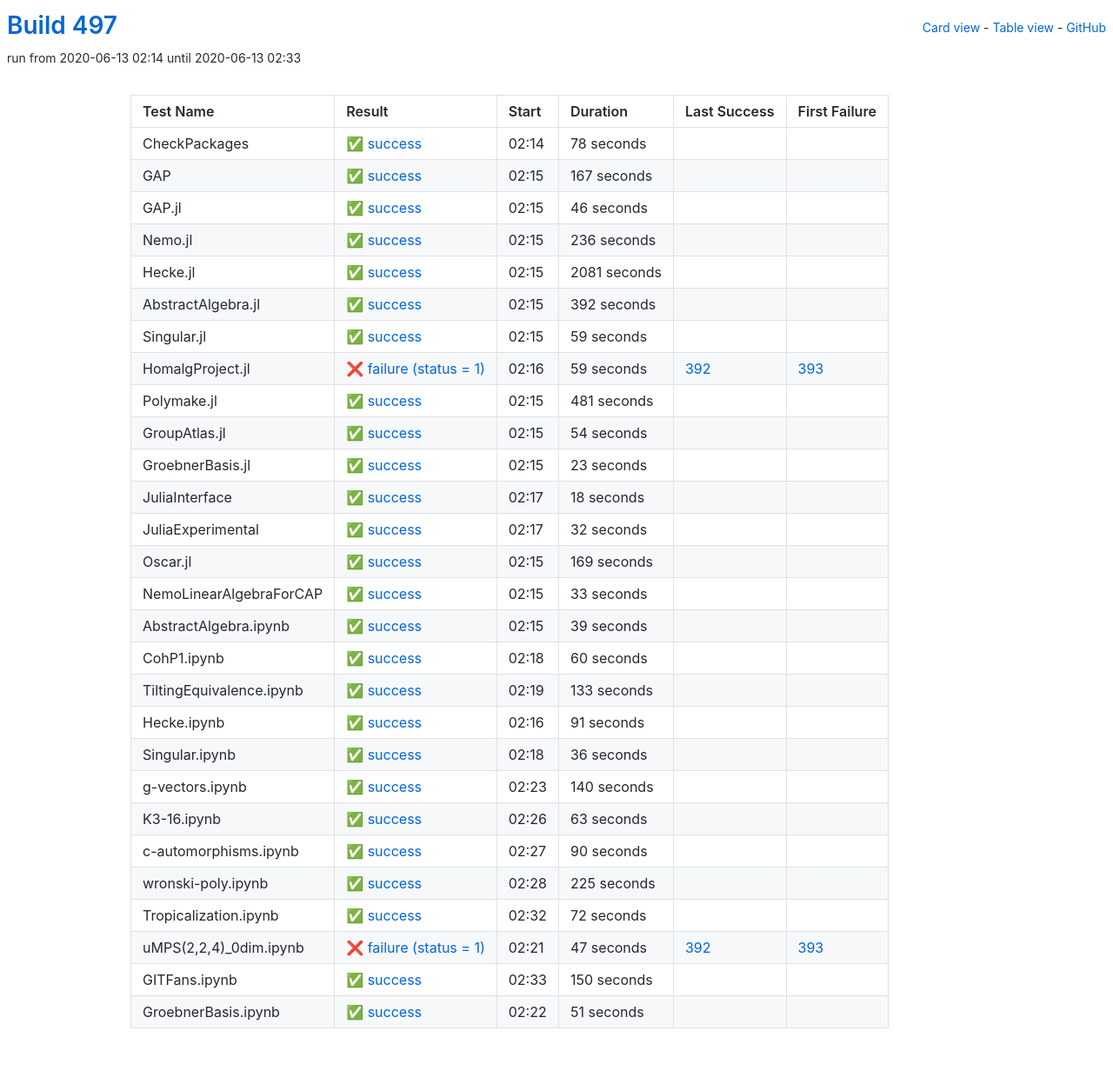
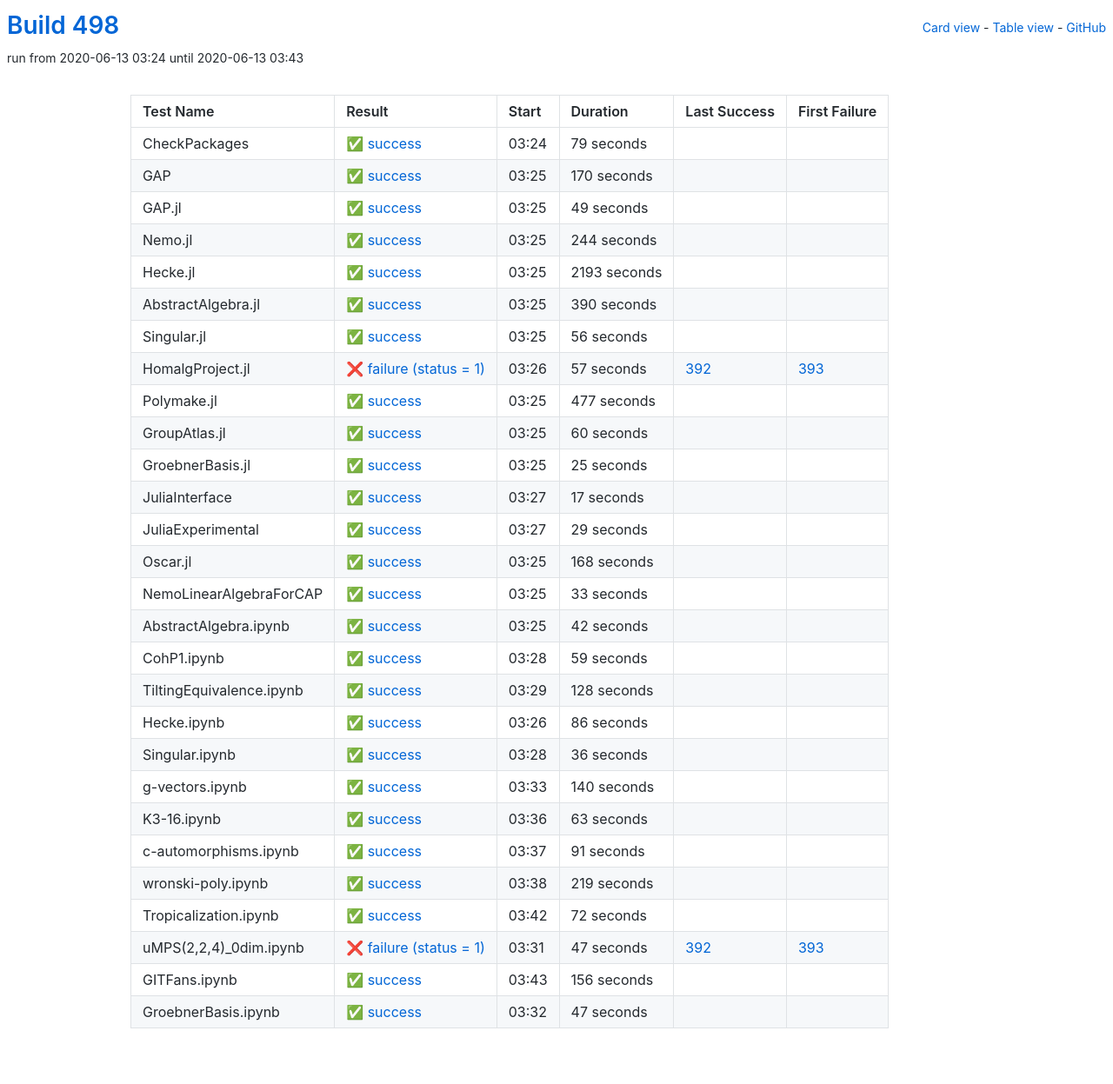
Before and after one commit to oscar-system/oscar-ci-status-1.4, a Jekyll site: the page built from table.html, in a window 1280 px wide. Shown: the whole page at 87% size. Built offline with Jekyll 4.4.1, drawn with Linux system fonts in a browser that asks for light colours.

Commit message:
Build #498

```diff
--- a/_data/ci.yml
+++ b/_data/ci.yml
@@ -1,6 +1,6 @@
 ---
-build: 497
-build_url: https://oscarci.mathematik.uni-kl.de/job/oscar-julia-1.4/497/
+build: 498
+build_url: https://oscarci.mathematik.uni-kl.de/job/oscar-julia-1.4/498/
 job: oscar-julia-1.4
 organization: oscar-system
 repo: oscar-ci-status-1.4
@@ -8,176 +8,176 @@ repourl: https://github.com/oscar-system/oscar-ci-status-1.4
 tests:
 - name: CheckPackages
   id: checkpackages
-  log: https://oscarci.mathematik.uni-kl.de/job/oscar-julia-1.4/497/artifact/logs/build-497/CheckPackages.log
-  start: 2020-06-13 02:14
+  log: https://oscarci.mathematik.uni-kl.de/job/oscar-julia-1.4/498/artifact/logs/build-498/CheckPackages.log
+  start: 2020-06-13 03:24
   success: true
   exitcode: 0
   status: success
-  duration: 78
+  duration: 79
   last_success: false
   last_success_url:
   first_failure: false
   first_failure_url:
 - name: GAP
   id: gap
-  log: https://oscarci.mathematik.uni-kl.de/job/oscar-julia-1.4/497/artifact/logs/build-497/GAP.log
-  start: 2020-06-13 02:15
+  log: https://oscarci.mathematik.uni-kl.de/job/oscar-julia-1.4/498/artifact/logs/build-498/GAP.log
+  start: 2020-06-13 03:25
   success: true
   exitcode: 0
   status: success
-  duration: 167
+  duration: 170
   last_success: false
   last_success_url:
   first_failure: false
   first_failure_url:
 - name: GAP.jl
   id: gap-jl
-  log: https://oscarci.mathematik.uni-kl.de/job/oscar-julia-1.4/497/artifact/logs/build-497/GAP.jl.log
-  start: 2020-06-13 02:15
+  log: https://oscarci.mathematik.uni-kl.de/job/oscar-julia-1.4/498/artifact/logs/build-498/GAP.jl.log
+  start: 2020-06-13 03:25
   success: true
   exitcode: 0
   status: success
-  duration: 46
+  duration: 49
   last_success: false
   last_success_url:
   first_failure: false
   first_failure_url:
 - name: Nemo.jl
   id: nemo-jl
-  log: https://oscarci.mathematik.uni-kl.de/job/oscar-julia-1.4/497/artifact/logs/build-497/Nemo.jl.log
-  start: 2020-06-13 02:15
+  log: https://oscarci.mathematik.uni-kl.de/job/oscar-julia-1.4/498/artifact/logs/build-498/Nemo.jl.log
+  start: 2020-06-13 03:25
   success: true
   exitcode: 0
   status: success
-  duration: 236
+  duration: 244
   last_success: false
   last_success_url:
   first_failure: false
   first_failure_url:
 - name: Hecke.jl
   id: hecke-jl
-  log: https://oscarci.mathematik.uni-kl.de/job/oscar-julia-1.4/497/artifact/logs/build-497/Hecke.jl.log
-  start: 2020-06-13 02:15
+  log: https://oscarci.mathematik.uni-kl.de/job/oscar-julia-1.4/498/artifact/logs/build-498/Hecke.jl.log
+  start: 2020-06-13 03:25
   success: true
   exitcode: 0
   status: success
-  duration: 2081
+  duration: 2193
   last_success: false
   last_success_url:
   first_failure: false
   first_failure_url:
 - name: AbstractAlgebra.jl
   id: abstractalgebra-jl
-  log: https://oscarci.mathematik.uni-kl.de/job/oscar-julia-1.4/497/artifact/logs/build-497/AbstractAlgebra.jl.log
-  start: 2020-06-13 02:15
+  log: https://oscarci.mathematik.uni-kl.de/job/oscar-julia-1.4/498/artifact/logs/build-498/AbstractAlgebra.jl.log
+  start: 2020-06-13 03:25
   success: true
   exitcode: 0
   status: success
-  duration: 392
+  duration: 390
   last_success: false
   last_success_url:
   first_failure: false
   first_failure_url:
 - name: Singular.jl
   id: singular-jl
-  log: https://oscarci.mathematik.uni-kl.de/job/oscar-julia-1.4/497/artifact/logs/build-497/Singular.jl.log
-  start: 2020-06-13 02:15
+  log: https://oscarci.mathematik.uni-kl.de/job/oscar-julia-1.4/498/artifact/logs/build-498/Singular.jl.log
+  start: 2020-06-13 03:25
   success: true
   exitcode: 0
   status: success
-  duration: 59
+  duration: 56
   last_success: false
   last_success_url:
   first_failure: false
   first_failure_url:
 - name: HomalgProject.jl
   id: homalgproject-jl
-  log: https://oscarci.mathematik.uni-kl.de/job/oscar-julia-1.4/497/artifact/logs/build-497/HomalgProject.jl.log
-  start: 2020-06-13 02:16
+  log: https://oscarci.mathematik.uni-kl.de/job/oscar-julia-1.4/498/artifact/logs/build-498/HomalgProject.jl.log
+  start: 2020-06-13 03:26
   success: false
   exitcode: 1
   status: failure
-  duration: 59
+  duration: 57
   last_success: 392
   last_success_url: https://oscarci.mathematik.uni-kl.de/job/oscar-julia-1.4/392/
   first_failure: 393
   first_failure_url: https://oscarci.mathematik.uni-kl.de/job/oscar-julia-1.4/393/
 - name: Polymake.jl
   id: polymake-jl
-  log: https://oscarci.mathematik.uni-kl.de/job/oscar-julia-1.4/497/artifact/logs/build-497/Polymake.jl.log
-  start: 2020-06-13 02:15
+  log: https://oscarci.mathematik.uni-kl.de/job/oscar-julia-1.4/498/artifact/logs/build-498/Polymake.jl.log
+  start: 2020-06-13 03:25
   success: true
   exitcode: 0
   status: success
-  duration: 481
+  duration: 477
   last_success: false
   last_success_url:
   first_failure: false
   first_failure_url:
 - name: GroupAtlas.jl
   id: groupatlas-jl
-  log: https://oscarci.mathematik.uni-kl.de/job/oscar-julia-1.4/497/artifact/logs/build-497/GroupAtlas.jl.log
-  start: 2020-06-13 02:15
+  log: https://oscarci.mathematik.uni-kl.de/job/oscar-julia-1.4/498/artifact/logs/build-498/GroupAtlas.jl.log
+  start: 2020-06-13 03:25
   success: true
   exitcode: 0
   status: success
-  duration: 54
+  duration: 60
   last_success: false
   last_success_url:
   first_failure: false
   first_failure_url:
 - name: GroebnerBasis.jl
   id: groebnerbasis-jl
-  log: https://oscarci.mathematik.uni-kl.de/job/oscar-julia-1.4/497/artifact/logs/build-497/GroebnerBasis.jl.log
-  start: 2020-06-13 02:15
+  log: https://oscarci.mathematik.uni-kl.de/job/oscar-julia-1.4/498/artifact/logs/build-498/GroebnerBasis.jl.log
+  start: 2020-06-13 03:25
   success: true
   exitcode: 0
   status: success
-  duration: 23
+  duration: 25
   last_success: false
   last_success_url:
   first_failure: false
   first_failure_url:
 - name: JuliaInterface
   id: juliainterface
-  log: https://oscarci.mathematik.uni-kl.de/job/oscar-julia-1.4/497/artifact/logs/build-497/JuliaInterface.log
-  start: 2020-06-13 02:17
+  log: https://oscarci.mathematik.uni-kl.de/job/oscar-julia-1.4/498/artifact/logs/build-498/JuliaInterface.log
+  start: 2020-06-13 03:27
   success: true
   exitcode: 0
   status: success
-  duration: 18
+  duration: 17
   last_success: false
   last_success_url:
   first_failure: false
   first_failure_url:
 - name: JuliaExperimental
   id: juliaexperimental
-  log: https://oscarci.mathematik.uni-kl.de/job/oscar-julia-1.4/497/artifact/logs/build-497/JuliaExperimental.log
-  start: 2020-06-13 02:17
+  log: https://oscarci.mathematik.uni-kl.de/job/oscar-julia-1.4/498/artifact/logs/build-498/JuliaExperimental.log
+  start: 2020-06-13 03:27
   success: true
   exitcode: 0
   status: success
-  duration: 32
+  duration: 29
   last_success: false
   last_success_url:
   first_failure: false
   first_failure_url:
 - name: Oscar.jl
   id: oscar-jl
-  log: https://oscarci.mathematik.uni-kl.de/job/oscar-julia-1.4/497/artifact/logs/build-497/Oscar.jl.log
-  start: 2020-06-13 02:15
+  log: https://oscarci.mathematik.uni-kl.de/job/oscar-julia-1.4/498/artifact/logs/build-498/Oscar.jl.log
+  start: 2020-06-13 03:25
   success: true
   exitcode: 0
   status: success
-  duration: 169
+  duration: 168
   last_success: false
   last_success_url:
   first_failure: false
   first_failure_url:
 - name: NemoLinearAlgebraForCAP
   id: nemolinearalgebraforcap
-  log: https://oscarci.mathematik.uni-kl.de/job/oscar-julia-1.4/497/artifact/logs/build-497/NemoLinearAlgebraForCAP.log
-  start: 2020-06-13 02:15
+  log: https://oscarci.mathematik.uni-kl.de/job/oscar-julia-1.4/498/artifact/logs/build-498/NemoLinearAlgebraForCAP.log
+  start: 2020-06-13 03:25
   success: true
   exitcode: 0
   status: success
@@ -188,56 +188,56 @@ tests:
   first_failure_url:
 - name: AbstractAlgebra.ipynb
   id: abstractalgebra-ipynb
-  log: https://oscarci.mathematik.uni-kl.de/job/oscar-julia-1.4/497/artifact/logs/build-497/AbstractAlgebra.ipynb.log
-  start: 2020-06-13 02:15
+  log: https://oscarci.mathematik.uni-kl.de/job/oscar-julia-1.4/498/artifact/logs/build-498/AbstractAlgebra.ipynb.log
+  start: 2020-06-13 03:25
   success: true
   exitcode: 0
   status: success
-  duration: 39
+  duration: 42
   last_success: false
   last_success_url:
   first_failure: false
   first_failure_url:
 - name: CohP1.ipynb
   id: cohp1-ipynb
-  log: https://oscarci.mathematik.uni-kl.de/job/oscar-julia-1.4/497/artifact/logs/build-497/CohP1.ipynb.log
-  start: 2020-06-13 02:18
+  log: https://oscarci.mathematik.uni-kl.de/job/oscar-julia-1.4/498/artifact/logs/build-498/CohP1.ipynb.log
+  start: 2020-06-13 03:28
   success: true
   exitcode: 0
   status: success
-  duration: 60
+  duration: 59
   last_success: false
   last_success_url:
   first_failure: false
   first_failure_url:
 - name: TiltingEquivalence.ipynb
   id: tiltingequivalence-ipynb
-  log: https://oscarci.mathematik.uni-kl.de/job/oscar-julia-1.4/497/artifact/logs/build-497/TiltingEquivalence.ipynb.log
-  start: 2020-06-13 02:19
+  log: https://oscarci.mathematik.uni-kl.de/job/oscar-julia-1.4/498/artifact/logs/build-498/TiltingEquivalence.ipynb.log
+  start: 2020-06-13 03:29
   success: true
   exitcode: 0
   status: success
-  duration: 133
+  duration: 128
   last_success: false
   last_success_url:
   first_failure: false
   first_failure_url:
 - name: Hecke.ipynb
   id: hecke-ipynb
-  log: https://oscarci.mathematik.uni-kl.de/job/oscar-julia-1.4/497/artifact/logs/build-497/Hecke.ipynb.log
-  start: 2020-06-13 02:16
+  log: https://oscarci.mathematik.uni-kl.de/job/oscar-julia-1.4/498/artifact/logs/build-498/Hecke.ipynb.log
+  start: 2020-06-13 03:26
   success: true
   exitcode: 0
   status: success
-  duration: 91
+  duration: 86
   last_success: false
   last_success_url:
   first_failure: false
   first_failure_url:
 - name: Singular.ipynb
   id: singular-ipynb
-  log: https://oscarci.mathematik.uni-kl.de/job/oscar-julia-1.4/497/artifact/logs/build-497/Singular.ipynb.log
-  start: 2020-06-13 02:18
+  log: https://oscarci.mathematik.uni-kl.de/job/oscar-julia-1.4/498/artifact/logs/build-498/Singular.ipynb.log
+  start: 2020-06-13 03:28
   success: true
   exitcode: 0
   status: success
@@ -248,8 +248,8 @@ tests:
   first_failure_url:
 - name: g-vectors.ipynb
   id: g-vectors-ipynb
-  log: https://oscarci.mathematik.uni-kl.de/job/oscar-julia-1.4/497/artifact/logs/build-497/g-vectors.ipynb.log
-  start: 2020-06-13 02:23
+  log: https://oscarci.mathematik.uni-kl.de/job/oscar-julia-1.4/498/artifact/logs/build-498/g-vectors.ipynb.log
+  start: 2020-06-13 03:33
   success: true
   exitcode: 0
   status: success
@@ -260,8 +260,8 @@ tests:
   first_failure_url:
 - name: K3-16.ipynb
   id: k3-16-ipynb
-  log: https://oscarci.mathematik.uni-kl.de/job/oscar-julia-1.4/497/artifact/logs/build-497/K3-16.ipynb.log
-  start: 2020-06-13 02:26
+  log: https://oscarci.mathematik.uni-kl.de/job/oscar-julia-1.4/498/artifact/logs/build-498/K3-16.ipynb.log
+  start: 2020-06-13 03:36
   success: true
   exitcode: 0
   status: success
@@ -272,32 +272,32 @@ tests:
   first_failure_url:
 - name: c-automorphisms.ipynb
   id: c-automorphisms-ipynb
-  log: https://oscarci.mathematik.uni-kl.de/job/oscar-julia-1.4/497/artifact/logs/build-497/c-automorphisms.ipynb.log
-  start: 2020-06-13 02:27
+  log: https://oscarci.mathematik.uni-kl.de/job/oscar-julia-1.4/498/artifact/logs/build-498/c-automorphisms.ipynb.log
+  start: 2020-06-13 03:37
   success: true
   exitcode: 0
   status: success
-  duration: 90
+  duration: 91
   last_success: false
   last_success_url:
   first_failure: false
   first_failure_url:
 - name: wronski-poly.ipynb
   id: wronski-poly-ipynb
-  log: https://oscarci.mathematik.uni-kl.de/job/oscar-julia-1.4/497/artifact/logs/build-497/wronski-poly.ipynb.log
-  start: 2020-06-13 02:28
+  log: https://oscarci.mathematik.uni-kl.de/job/oscar-julia-1.4/498/artifact/logs/build-498/wronski-poly.ipynb.log
+  start: 2020-06-13 03:38
   success: true
   exitcode: 0
   status: success
-  duration: 225
+  duration: 219
   last_success: false
   last_success_url:
   first_failure: false
   first_failure_url:
 - name: Tropicalization.ipynb
   id: tropicalization-ipynb
-  log: https://oscarci.mathematik.uni-kl.de/job/oscar-julia-1.4/497/artifact/logs/build-497/Tropicalization.ipynb.log
-  start: 2020-06-13 02:32
+  log: https://oscarci.mathematik.uni-kl.de/job/oscar-julia-1.4/498/artifact/logs/build-498/Tropicalization.ipynb.log
+  start: 2020-06-13 03:42
   success: true
   exitcode: 0
   status: success
@@ -308,8 +308,8 @@ tests:
   first_failure_url:
 - name: uMPS(2,2,4)_0dim.ipynb
   id: umps-2-2-4-0dim-ipynb
-  log: https://oscarci.mathematik.uni-kl.de/job/oscar-julia-1.4/497/artifact/logs/build-497/uMPS-2-2-4-_0dim.ipynb.log
-  start: 2020-06-13 02:21
+  log: https://oscarci.mathematik.uni-kl.de/job/oscar-julia-1.4/498/artifact/logs/build-498/uMPS-2-2-4-_0dim.ipynb.log
+  start: 2020-06-13 03:31
   success: false
   exitcode: 1
   status: failure
@@ -320,24 +320,24 @@ tests:
   first_failure_url: https://oscarci.mathematik.uni-kl.de/job/oscar-julia-1.4/393/
 - name: GITFans.ipynb
   id: gitfans-ipynb
-  log: https://oscarci.mathematik.uni-kl.de/job/oscar-julia-1.4/497/artifact/logs/build-497/GITFans.ipynb.log
-  start: 2020-06-13 02:33
+  log: https://oscarci.mathematik.uni-kl.de/job/oscar-julia-1.4/498/artifact/logs/build-498/GITFans.ipynb.log
+  start: 2020-06-13 03:43
   success: true
   exitcode: 0
   status: success
-  duration: 150
+  duration: 156
   last_success: false
   last_success_url:
   first_failure: false
   first_failure_url:
 - name: GroebnerBasis.ipynb
   id: groebnerbasis-ipynb
-  log: https://oscarci.mathematik.uni-kl.de/job/oscar-julia-1.4/497/artifact/logs/build-497/GroebnerBasis.ipynb.log
-  start: 2020-06-13 02:22
+  log: https://oscarci.mathematik.uni-kl.de/job/oscar-julia-1.4/498/artifact/logs/build-498/GroebnerBasis.ipynb.log
+  start: 2020-06-13 03:32
   success: true
   exitcode: 0
   status: success
-  duration: 51
+  duration: 47
   last_success: false
   last_success_url:
   first_failure: false
```
Also changed, not shown: README.md.
